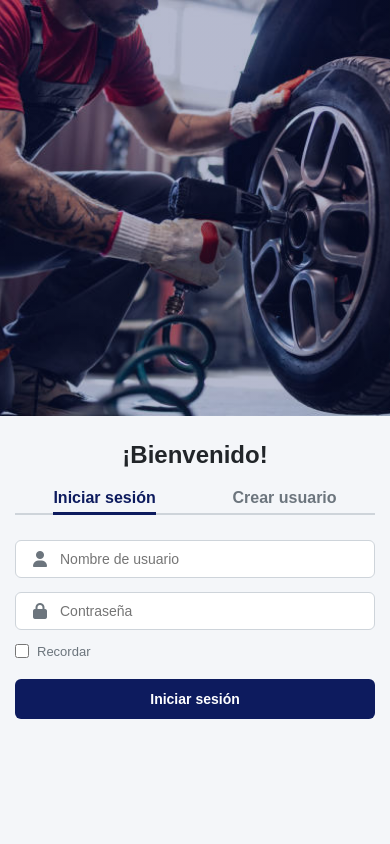
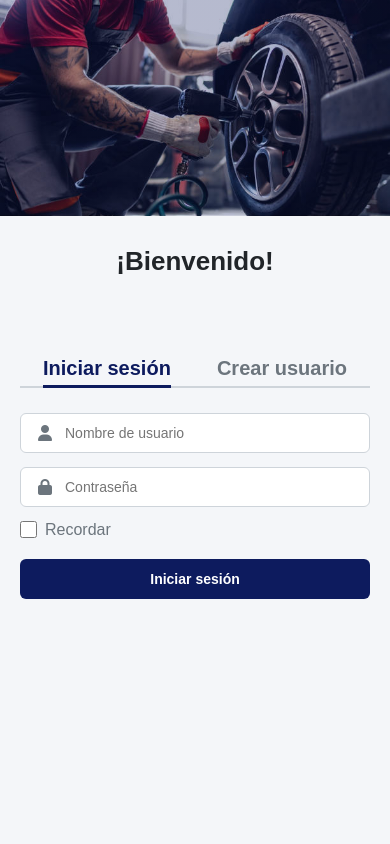
Before and after one commit to Luci1274/PPI_gomeria_codigo, a Python web app: template src/template/iniciar_sesion.html in a window 390 px wide. Run offline with Jinja, Linux system fonts and the light colour scheme; the template is opened without the code that fills it, so the values that code supplies are empty.

Commit message:
Agrego cambios minimos

```diff
--- a/src/static/css/iniciar_sesion.css
+++ b/src/static/css/iniciar_sesion.css
@@ -20,53 +20,53 @@
 body {
     font-family: sans-serif;
     background-color: var(--color_fondo);
-    height: 100vh;
+    min-height: 100vh;
     display: flex;
     justify-content: center;
     align-items: center;
-    overflow: hidden;
+    margin: 0;
+    padding: 24px;
 }
 
-/* Contenedor general*/
+/* CONTENEDOR GENERAL */
 .contenedor_iniciar_sesion {
-    width: 80%;
-    max-width: 900px;
-    height: 520px;
+    width: 100%;
+    max-width: 1200px;
+    min-height: 700px;
     display: flex;
     border-radius: 20px;
     overflow: hidden;
-    box-shadow: 0 10px 30px rgba(0,0,0,0.15);
+    box-shadow: 0 15px 35px rgba(0,0,0,0.25);
     background-color: var(--color_fondo_alternativo);
 }
 
 .caja_imagen {
-    flex: 1.1;
+    flex: 1;
     background: linear-gradient(rgba(13, 27, 94, 0.3), rgba(13, 27, 94, 0.3)),
                 url(../image/fondo_inicio_sesion.jpeg);
     background-size: cover;
     background-position: center;
 }
 
-/* Panel login*/
 #caja_iniciar_sesion {
     flex: 1;
     background: var(--color_tarjeta);
     display: flex;
     flex-direction: column;
     justify-content: center;
-    padding: 35px;
+    padding: 40px;
 }
 
-/* Titulo*/
+/* Título */
 #caja_titulo h1 {
     text-align: center;
-    font-size: 30px;
+    font-size: 40px;
     color: var(--color_texto);
-    margin-bottom: 20px;
+    margin-bottom: 80px;
     font-weight: 700;
 }
 
-/* Opciones */
+/* Opciones de pestañas */
 #caja_opciones {
     display: flex;
     justify-content: space-around;
@@ -77,7 +77,7 @@ body {
 
 #caja_opciones a {
     text-decoration: none;
-    font-size: 16px;
+    font-size: 20px;
     color: var(--color_texto_mutado);
     font-weight: 600;
     transition: color 0.3s;
@@ -92,13 +92,13 @@ body {
     border-bottom: 3px solid var(--color_boton);
 }
 
-/* Campos de entrada */
+/* Campos de entrada de datos */
 .ingresar_datos {
     display: flex;
     align-items: center;
     background-color: var(--color_input_bg);
     border: 1px solid var(--color_input_borde);
-    padding: 10px 14px;
+    padding: 11px 14px;
     border-radius: 6px;
     margin-bottom: 14px;
     transition: border-color 0.3s, box-shadow 0.3s;
@@ -116,7 +116,6 @@ body {
     margin-right: 10px;
 }
 
-/* Ajuste específico para iconos de Font Awesome */
 .icono_input i {
     font-size: 16px;
     color: var(--color_texto_mutado);
@@ -138,7 +137,7 @@ body {
     color: var(--color_texto_error);
     background-color: #f8d7da;
     border: 1px solid #f5c6cb;
-    padding: 8px 12px;
+    padding: 10px 12px;
     border-radius: 6px;
     margin-bottom: 14px;
     font-size: 13px;
@@ -157,13 +156,13 @@ body {
 }
 
 .recordar input[type="checkbox"] {
-    width: 14px;
-    height: 14px;
+    width: 17px;
+    height: 17px;
     cursor: pointer;
 }
 
 .recordar label {
-    font-size: 13px;
+    font-size: 16px;
     color: var(--color_texto_mutado);
     cursor: pointer;
 }
@@ -190,44 +189,61 @@ button:active {
     transform: scale(0.98);
 }
 
-/* Ocultar formulario dinámicamente */
+/* Clases de utilidad */
 .formulario-oculto {
     display: none !important;
 }
 
+/* SOLUCIÓN TEMPORAL: Oculta el texto plano {%...%} si abres el HTML directo sin el servidor backend activo */
+body :not(form) > text,
+body:not([backend-active]) form:contains("{%") {
+    /* Esta sección la maneja el navegador ignorando las etiquetas crudas en previsualización local */
+}
+
+
 /* ==========================================================================
-   MEDIA QUERIES
+   MEDIA QUERIES (RESPONSIVE)
    ========================================================================== */
 
 @media (max-width: 992px) {
     .contenedor_iniciar_sesion {
         flex-direction: column;
+        min-height: auto;
         height: auto;
-        width: 90%;
-        max-width: 420px;
+        width: 100%;
+        max-width: 440px;
     }
     .caja_imagen {
-        height: 160px;
+        height: 180px;
+    }
+    #caja_iniciar_sesion {
+        padding: 35px 25px;
+    }
+}
+
+/*Movil*/
+@media (max-width: 480px) {
+    body {
+        padding: 0;
+        background-color: var(--color_tarjeta);
+    }
+    .contenedor_iniciar_sesion {
+        width: 100%;
+        min-height: 100vh;
+        height: auto;
+        border-radius: 0;
+        box-shadow: none;
+    }
+    .caja_imagen {
+        height: 180px;
     }
     #caja_iniciar_sesion {
         padding: 30px 20px;
+        justify-content: flex-start;
+        flex: 1;
+    }
+
+    #caja_titulo h1 {
+        font-size: 26px;
     }
 }
-
-@media (max-width: 480px) {
-    .contenedor_iniciar_sesion {
-        width: 100%;
-        height: 100vh;
-        border-radius: 0;
-    }
-    .caja_imagen {
-        height: 140px;
-    }
-    #caja_iniciar_sesion {
-        padding: 25px 15px;
-        justify-content: flex-start;
-    }
-    #caja_titulo h1 {
-        font-size: 24px;
-    }
-}
```
